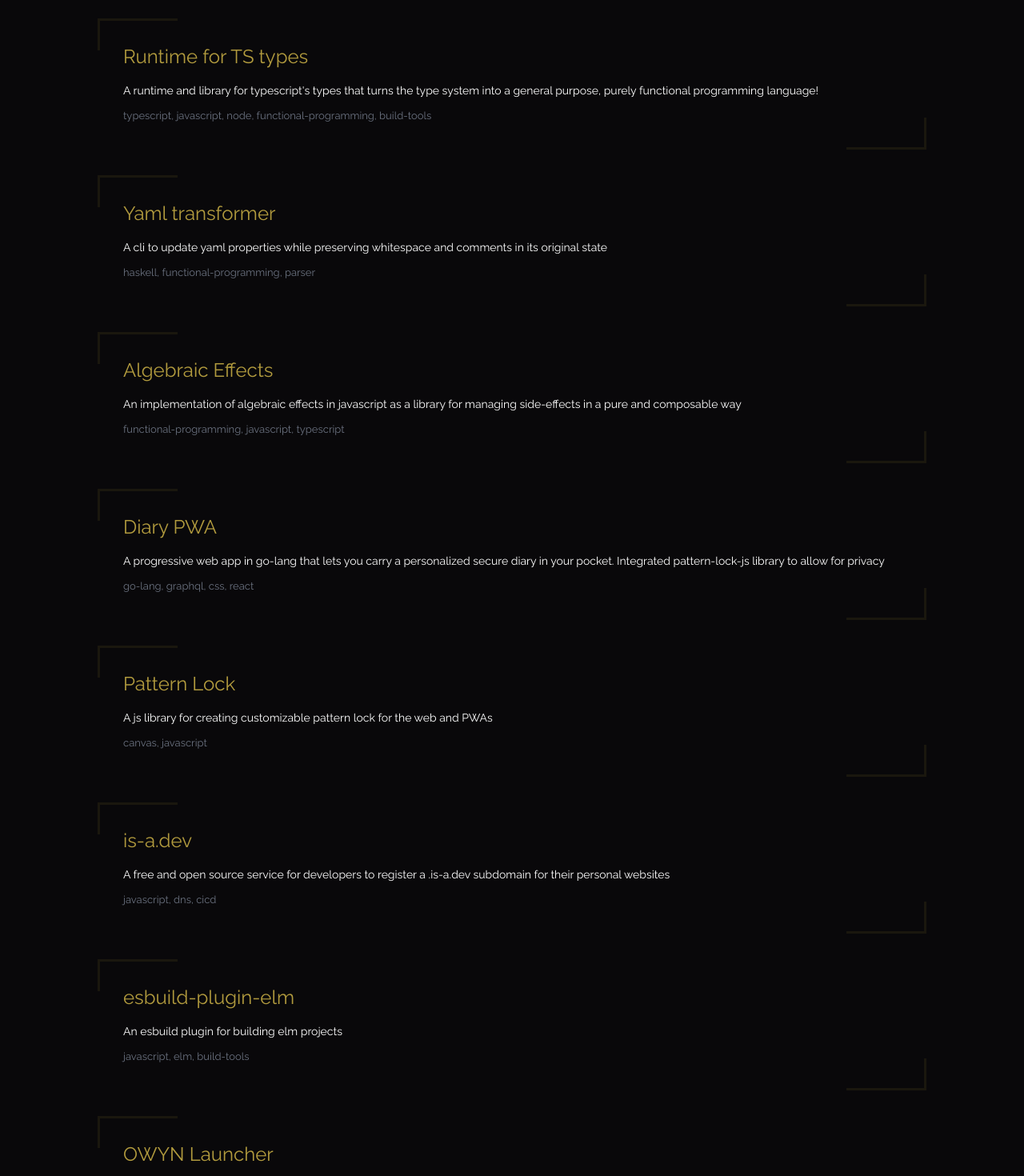
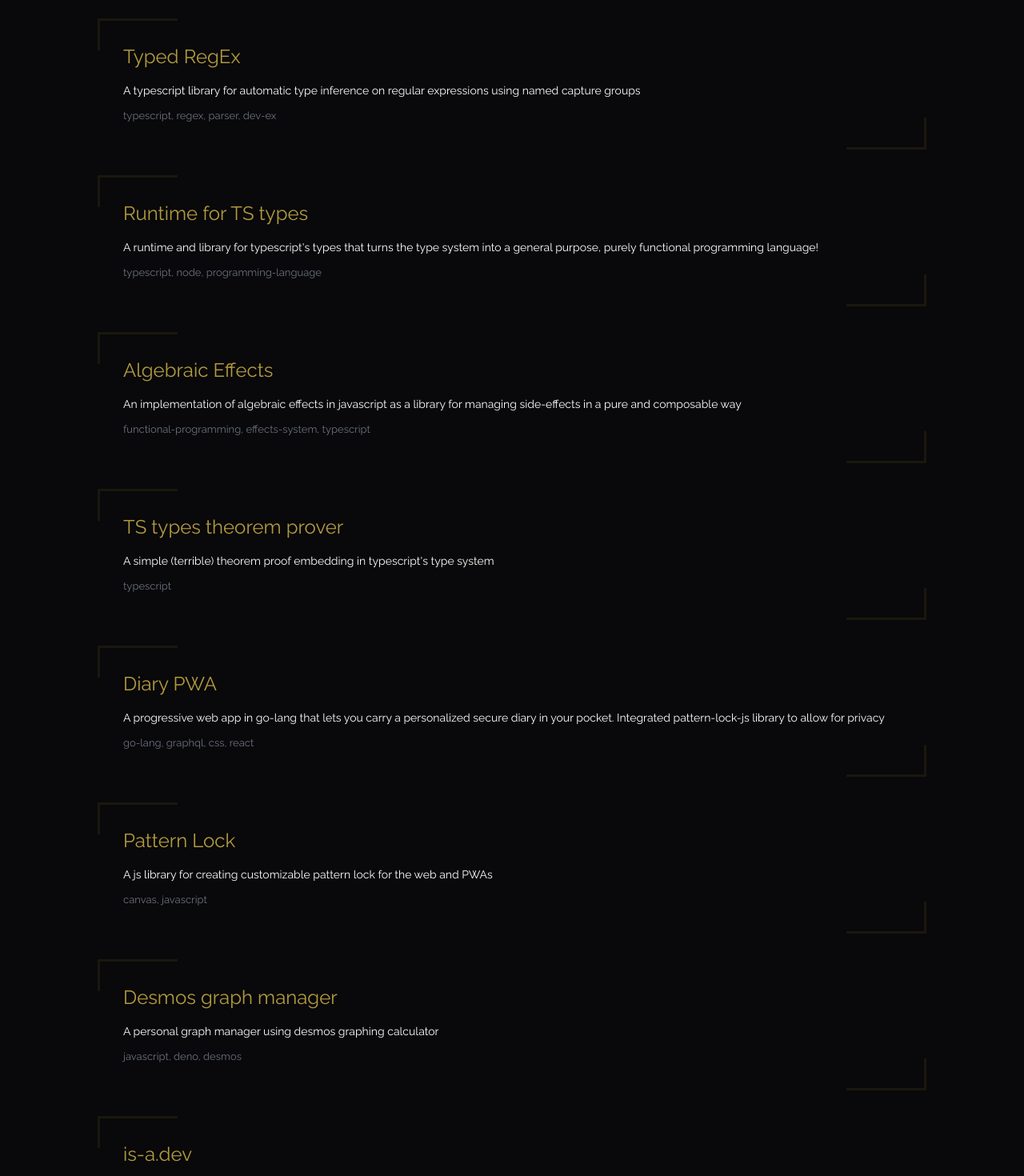
Before and after one commit to phenax/ediblemonad.dev, a Next.js app: page / in a window 1280 px wide. Shown: the part 1260-2730 px from the top of the page at 80% size. Built offline with nearby package versions, Linux system fonts and the light colour scheme.

Commit message:
Projects list update

```diff
--- a/data/projects.json
+++ b/data/projects.json
@@ -1,45 +1,53 @@
 {
+  "null-browser": {
+    "title": "Null browser",
+    "description": "An infinitly extensible web browser built on top of qtwebengine",
+    "tags": [ "c++", "lua", "libuv" ],
+    "link": "https://github.com/phenax/null-browser"
+  },
+
+  "chelleport": {
+    "title": "Chelleport",
+    "description": "App for X11 linux to control your mouse pointer with your keyboard with hints and OCR",
+    "tags": [ "haskell", "x11", "linux" ],
+    "link": "https://github.com/phenax/chelleport"
+  },
+
+  "aether": {
+    "title": "Aether lang",
+    "description": "A lisp interpreter written in haskell",
+    "tags": [ "haskell", "lisp", "parser", "interpreter", "programming-language" ],
+    "link": "https://github.com/phenax/aether"
+  },
+
   "yaml-transformer": {
     "title": "Yaml transformer",
     "description": "A cli to update yaml properties while preserving whitespace and comments in its original state",
-    "tags": [
-      "haskell",
-      "functional-programming",
-      "parser"
-    ],
+    "tags": [ "haskell", "parser" ],
     "link": "https://desmos.ediblemonad.dev"
   },
 
   "edible-desmos": {
     "title": "Desmos graph manager",
     "description": "A personal graph manager using desmos graphing calculator",
-    "tags": [
-      "javascript",
-      "deno"
-    ],
+    "tags": [ "javascript", "deno", "desmos" ],
     "link": "https://desmos.ediblemonad.dev"
   },
 
   "react-is-a-programming-language": {
     "title": "React is a programming language",
     "description": "A PoC for using react to emulate turing complete behaviors and building a \"programming language\" from it",
-    "tags": [
-      "typescript",
-      "javascript",
-      "react"
-    ],
+    "tags": [ "typescript", "react" ],
     "link": "https://github.com/phenax/react-is-a-programming-language"
   },
 
   "css-everything": {
-    "title": "css-everything",
-    "description": "An experimental ui framework where you only write turing complete CSS. No HTML, no JS, no build system. Just CSS",
+    "title": "CSS everything framework",
+    "description": "An experimental/gag ui framework where you only write turing complete CSS. No HTML, no JS, no build system. Just CSS",
     "tags": [
       "css",
       "typescript",
-      "javascript",
-      "parser",
-      "functional-programming"
+      "parser"
     ],
     "link": "https://github.com/phenax/css-everything"
   },
@@ -47,34 +55,22 @@
   "ts-typeslang": {
     "title": "Runtime for TS types",
     "description": "A runtime and library for typescript's types that turns the type system into a general purpose, purely functional programming language!",
-    "tags": [
-      "typescript",
-      "javascript",
-      "node",
-      "functional-programming",
-      "build-tools"
-    ],
+    "tags": [ "typescript", "node", "programming-language" ],
     "link": "https://github.com/phenax/ts-types-runtime"
+  },
+
+  "ts-theorem-provinator": {
+    "title": "TS types theorem prover",
+    "description": "A simple (terrible) theorem proof embedding in typescript's type system",
+    "tags": [ "typescript" ],
+    "link": "https://github.com/phenax/ts-theorem-provinator"
   },
 
   "esbuild-plugin-elm": {
     "title": "esbuild-plugin-elm",
     "description": "An esbuild plugin for building elm projects",
-    "tags": [
-      "javascript",
-      "elm",
-      "build-tools"
-    ],
+    "tags": [ "javascript", "elm", "build-tool" ],
     "link": "https://github.com/phenax/esbuild-plugin-elm"
-  },
-
-  "edible-monad": {
-    "title": "Live-coding on twitch",
-    "description": "I've started live-streaming most of my personal projects on twitch",
-    "tags": [
-      "live-coding"
-    ],
-    "link": "https://twitch.tv/EdibleMonad"
   },
 
   "cmp-graphql": {
@@ -82,9 +78,9 @@
     "description": "A neovim completions (nvim-cmp) plugin for schema-based completions for graphql syntax (works inside gql tagged template literals)",
     "tags": [
       "neovim",
+      "lua",
       "graphql",
-      "javascript",
-      "dev-ex"
+      "javascript"
     ],
     "link": "https://github.com/phenax/cmp-graphql"
   },
@@ -94,9 +90,7 @@
     "description": "An implementation of a regex-like syntax that generalizes regex operations for any sequential data structure",
     "tags": [
       "typescript",
-      "javascript",
       "regex",
-      "functional-programming",
       "parser"
     ],
     "link": "https://github.com/phenax/elxr"
@@ -109,7 +103,6 @@
       "typescript",
       "regex",
       "parser",
-      "functional-programming",
       "dev-ex"
     ],
     "link": "https://github.com/phenax/typed-regex"
@@ -120,7 +113,7 @@
     "description": "An implementation of algebraic effects in javascript as a library for managing side-effects in a pure and composable way",
     "tags": [
       "functional-programming",
-      "javascript",
+      "effects-system",
       "typescript"
     ],
     "link": "https://github.com/phenax/algebraic-effects"
@@ -167,13 +160,20 @@
     "link": "https://github.com/phenax/bsp-layout"
   },
 
-  "owyn-launcher": {
-    "title": "OWYN Launcher",
+  "daft-launcher": {
+    "title": "Daft Launcher",
     "description": "A minimalist, text-only launcher written in flutter which I use every day",
     "tags": [
       "flutter"
     ],
-    "link": "https://github.com/phenax/owyn-launcher"
+    "link": "https://github.com/makedaft/daft-launcher"
+  },
+
+  "daft-jukebox": {
+    "title": "Daft Jukebox",
+    "description": "An esp32 microcontroller powered mp3 player",
+    "tags": [ "electronics", "c++" ],
+    "link": "https://github.com/makedaft/daft-jukebox"
   },
 
   "plasmajs": {
--- a/pages/index.tsx
+++ b/pages/index.tsx
@@ -3,21 +3,24 @@ import styles from '../styles/page.module.css'
 import commonStyles from '../styles/common.module.css'
 import { Header } from '../components/Header'
 
-// TODO: get props on build
 const projectIds: Array<keyof typeof projectData> = [
   'css-everything',
+  'null-browser',
+  'chelleport',
   'elxr',
   'react-is-a-programming-language',
-  'edible-desmos',
   'typed-regex',
   'ts-typeslang',
-  'yaml-transformer',
   'algebraic-effects',
+  'ts-theorem-provinator',
   'diary-pwa',
   'pattern-lock-js',
+  'edible-desmos',
   'is-a-dev',
   'esbuild-plugin-elm',
-  'owyn-launcher',
+  'aether',
+  'daft-launcher',
+  'yaml-transformer',
   'pipey',
   'enum-fp',
 ]
```
